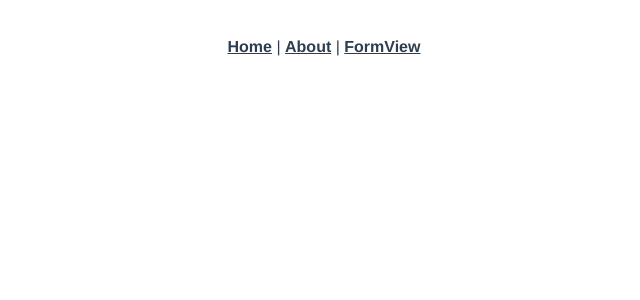
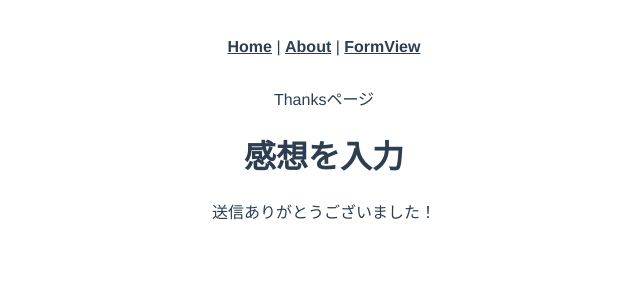
Before and after one commit to myokoyama0712/tsvue-practice, a Vue app: page /thanks in a window 1280 px wide. Shown: the top 300 px of the page, without its empty margins (316-956 px from the left). Built offline with nearby package versions, Linux system fonts and the light colour scheme.

Commit message:
vuex tutorial is over

```diff
--- /dev/null
+++ b/src/components/form/Thanks.vue
@@ -0,0 +1,24 @@
+<template>
+<div>
+  Thanksページ
+  <head-comp></head-comp>
+  送信ありがとうございました！
+</div>
+</template>
+
+<script>
+import HeadComp from '@/components/form/HeadComp'
+import { mapActions, mapGetters } from 'vuex'
+
+export default {
+  name: 'thanks',
+
+  components: {
+    HeadComp,
+  },
+}
+</script>
+
+<style scoped>
+
+</style>
--- a/src/router.ts
+++ b/src/router.ts
@@ -26,5 +26,10 @@ export default new Router({
       name: 'FormView',
       component: () => import('./views/FormView.vue'),
     },
+    {
+      path: '/thanks',
+      name: 'Thanks',
+      component: () => import('./components/form/Thanks.vue'),
+    },
   ],
 });
--- a/src/store/index.js
+++ b/src/store/index.js
@@ -1,5 +1,6 @@
 import Vue from 'vue'
 import Vuex from 'vuex'
+import router from '../router.ts'
 
 Vue.use(Vuex)
 
@@ -25,6 +26,9 @@ const Form = {
       // ≒イベントの発生
       if (rootState.errorFlag) {
         commit('setStepCount', null, { root: true })  // rootへのアクセス
+      }
+      if (rootState.stepCount === 2) {
+        router.push('thanks')
       }
     }
   },
```
